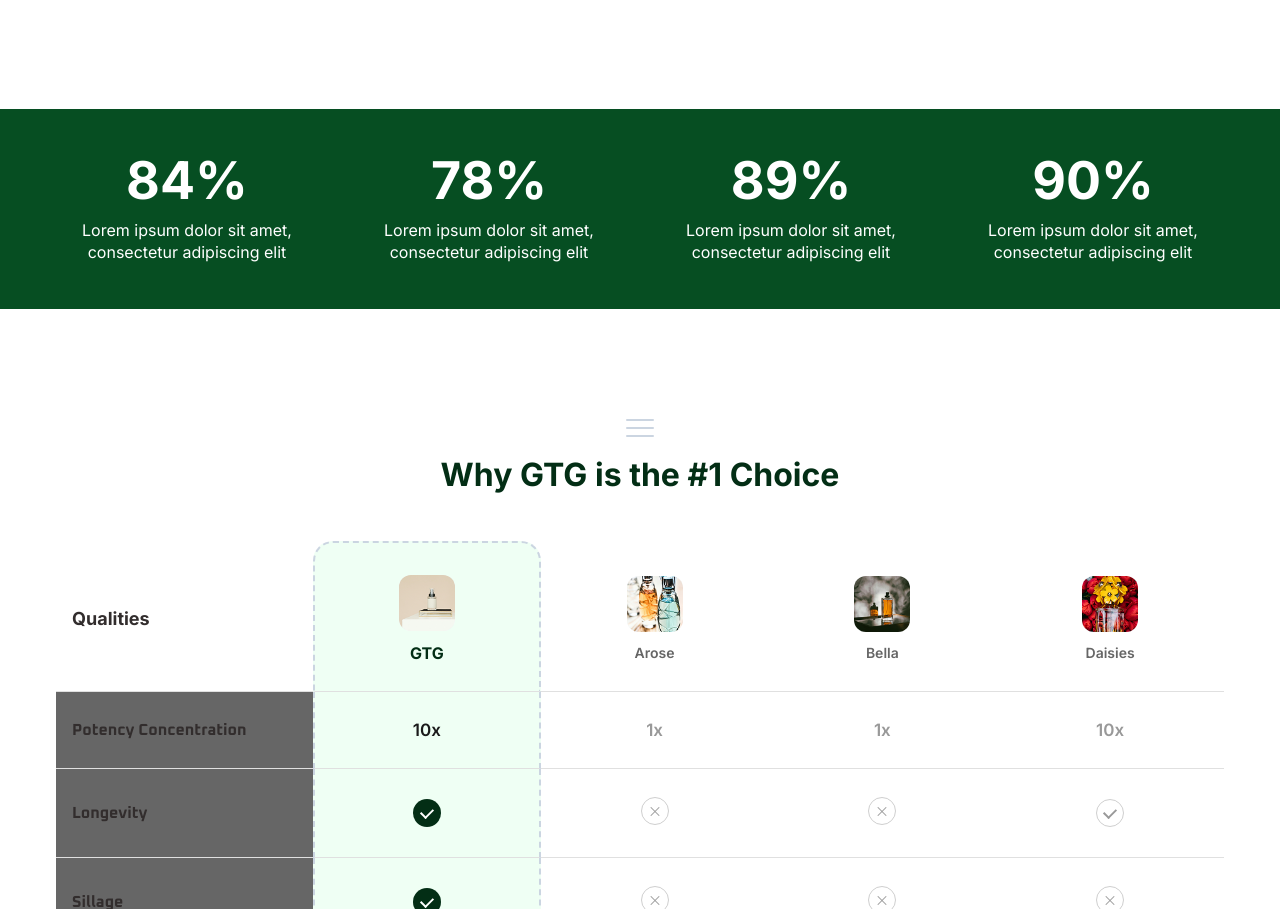
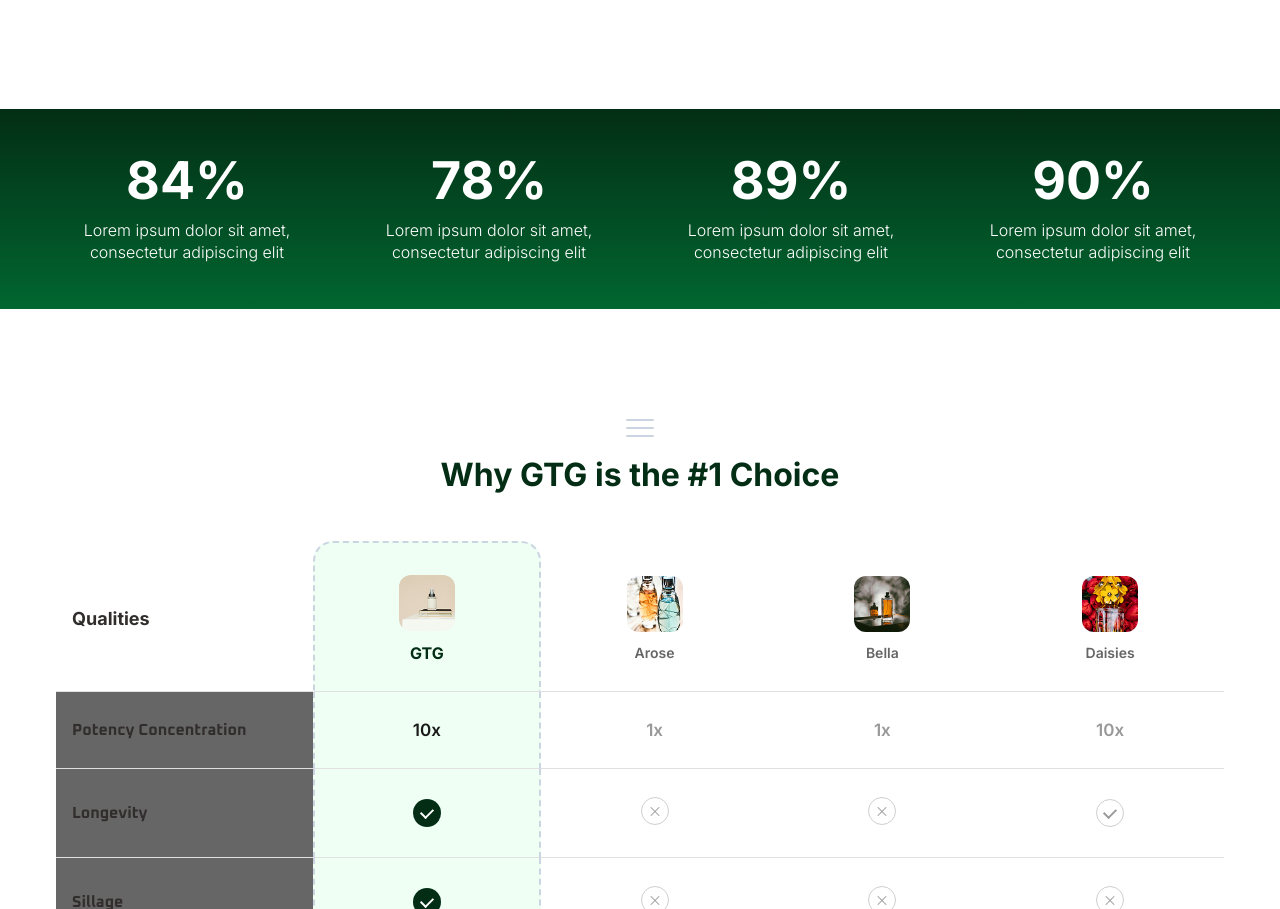
Before and after one commit to abhimh33/interactive-product-page, a website: page index.html in a window 1280 px wide. Shown: the part 2737-3646 px from the top of the page. Drawn offline with Linux system fonts and the light colour scheme.

Commit message:
Update Statistics Banner: gradient background, Inter font, bold values, light labels

```diff
--- a/css/styles.css
+++ b/css/styles.css
@@ -1071,8 +1071,7 @@ img {
   min-height: 200px;
   box-sizing: border-box;
   /* Solid bar only: avoid banner PNG (often mirrors layout text) + cover scaling “echoes” on ultra-wide */
-  background-color: var(--color-green);
-  background-image: none;
+  background: linear-gradient(180deg, #032E15 0%, #016630 100%);
   display: flex;
   align-items: center;
   justify-content: center;
@@ -1104,18 +1103,22 @@ img {
   font-size: 52px;
   font-weight: 700;
   line-height: 1;
+  font-family: var(--font-body);
+  color: #ffffff;
 }
 
 .stats-band__label {
   margin: 0;
   font-size: 16px;
-  font-weight: 400;
+  font-weight: 300;
   line-height: 22px;
   max-width: 240px;
   margin-left: auto;
   margin-right: auto;
   overflow-wrap: break-word;
   hyphens: auto;
+  font-family: var(--font-body);
+  color: #ffffff;
 }
 
 /* ----- Comparison ----- */
```
